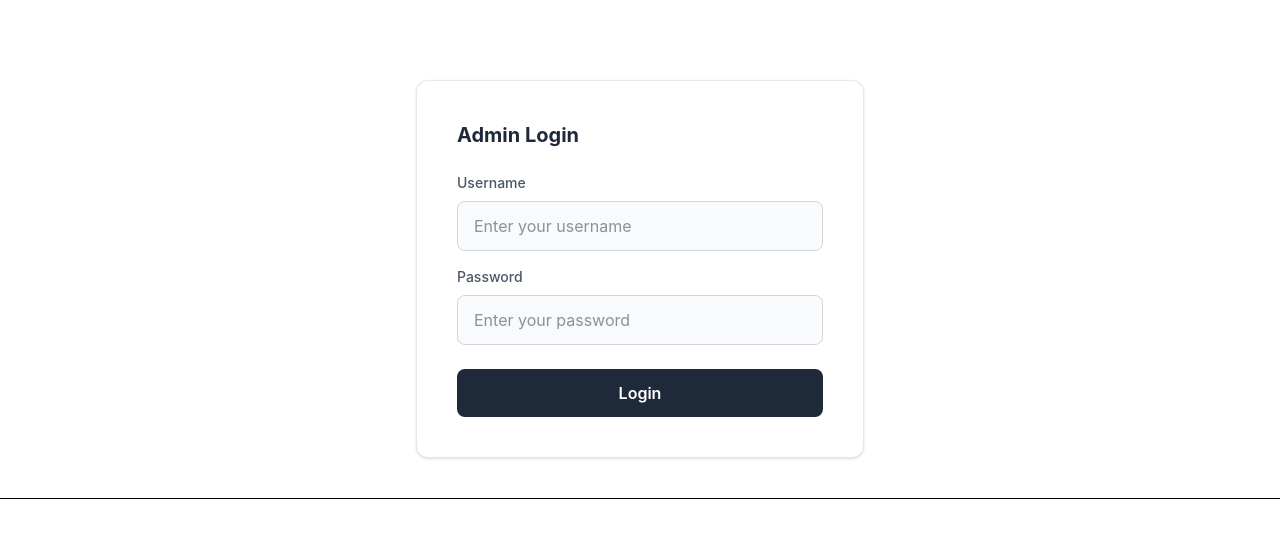
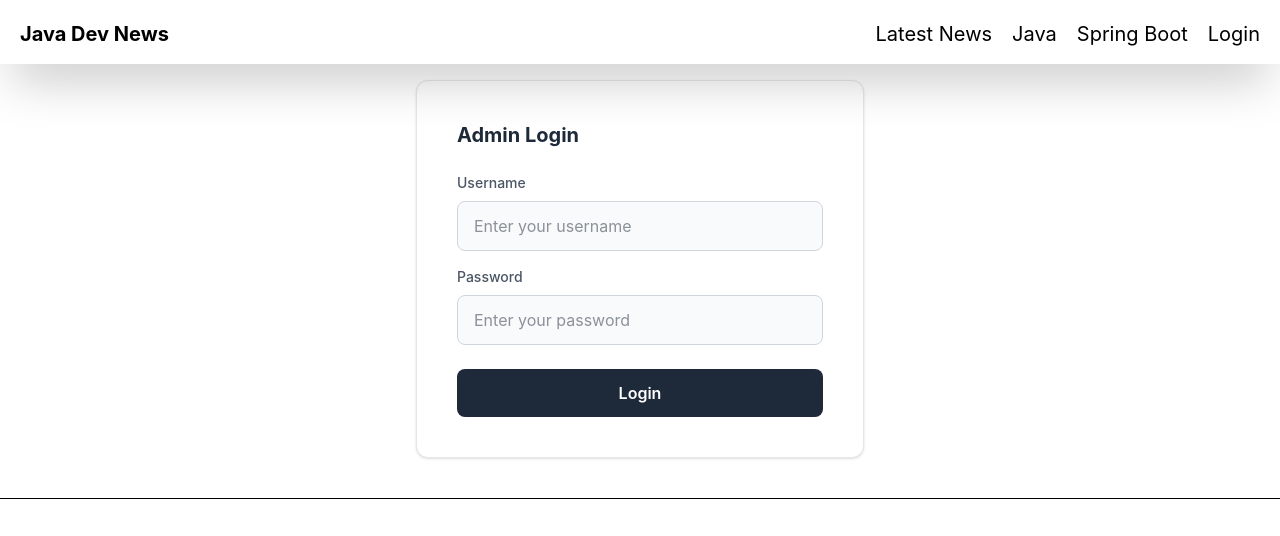
Before and after one commit to AlbertTopallaj/newssite-v2, a website built with Vite: page login.html in a window 1280 px wide. Shown: the top 536 px of the page. Built offline with nearby package versions, Linux system fonts and the light colour scheme.

Commit message:
feat: add menu to admin login

```diff
--- a/login.html
+++ b/login.html
@@ -9,7 +9,15 @@
     <title>Login For Admin | Devnews Java</title>
 </head>
 
-<body>
+<body class="flex flex-col min-h-screen">
+    <ul class="flex flex-row justify-end gap-5 text-center fixed h-16 shadow-2xl top-0 right-0 left-0 p-5 bg-white z-50">
+    <li class="mr-auto cursor-pointer text-xl font-bold"><a href="index.html">Java Dev News</a></li>
+    <li class="cursor-pointer text-l md:text-xl hover:text-gray-500"><a href="#latest-news">Latest News</a></li>
+    <li class="cursor-pointer text-l md:text-xl hover:text-gray-500"><a href="#java">Java</a></li>
+    <li class="cursor-pointer text-l md:text-xl hover:text-gray-500"><a href="#springboot">Spring Boot</a></li>
+    <li class="cursor-pointer text-l md:text-xl hover:text-gray-500"><a href="login.html">Login</a></li>
+  </ul>
+
     <form onsubmit="handleLogin(event)"
         class="flex flex-col gap-2 w-full max-w-md mx-auto mt-20 p-10 bg-white rounded-xl shadow-sm border border-gray-200">
         <h2 class="text-xl font-bold text-gray-800 mb-2">Admin Login</h2>
```
